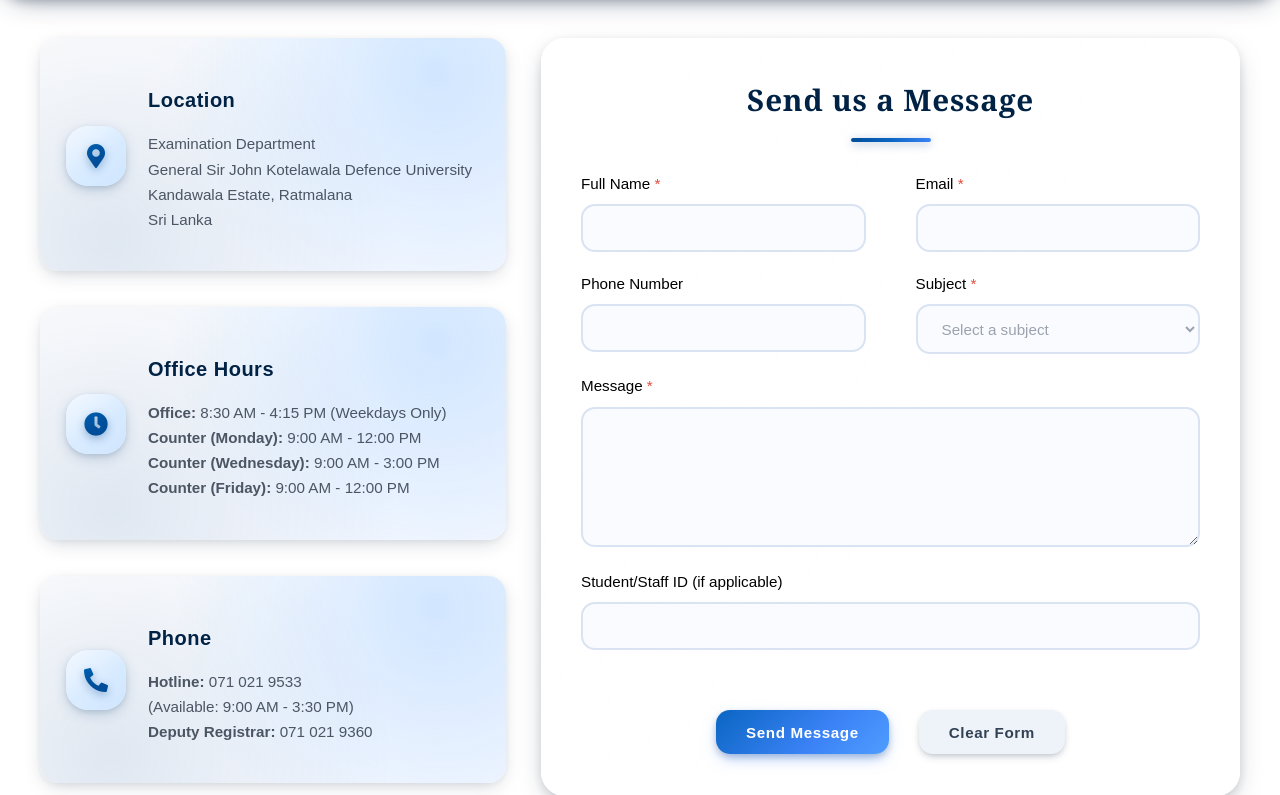
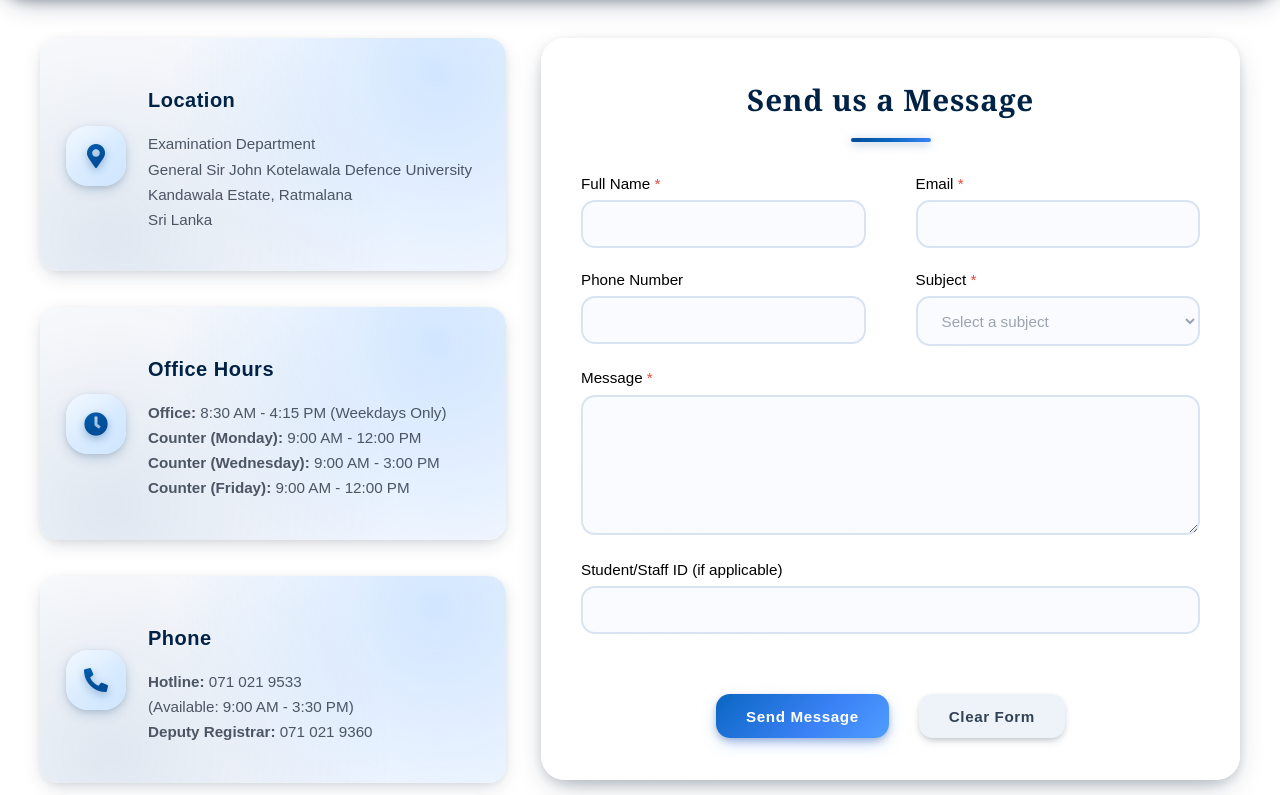
Before and after one commit to RWageesha/Examination-Department, a PHP site: page /contactUs.html in a window 1280 px wide. Shown: the part 337-1132 px from the top of the page. Run offline with PHP 8.4, Linux system fonts and the light colour scheme; some web fonts are replaced.

Commit message:
V2:Final edits of Contact Us page

```diff
--- a/assets/css/contactUS.css
+++ b/assets/css/contactUS.css
@@ -250,7 +250,7 @@
 
 .form-group label {
     display: block;
-    margin-bottom: 8px;
+    margin-bottom: 4px;
     color: #333;
     background: none !important;
     -webkit-text-fill-color: initial !important;
@@ -275,7 +275,7 @@
     min-width: 350px;
     display: flex;
     flex-direction: column;
-    gap: 24px;
+    gap: 36px;
     min-width: 0; /* prevents flex overflow */
     width: 100%;
 }
```
